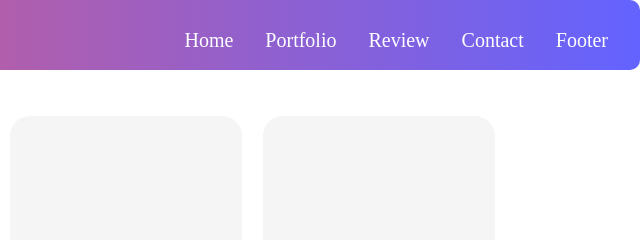
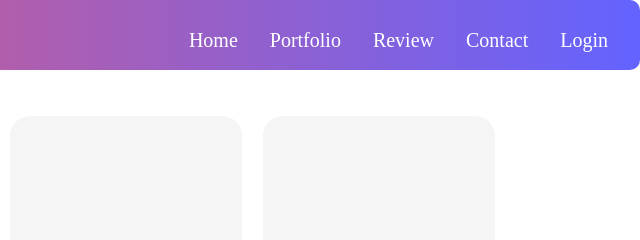
Before and after one commit to STUDENTS-OF-GROUND-REALITY/Live-Project, a plain HTML site: page CategoryPage1.html in a window 1280 px wide. Shown: the top 240 px of the page, 640-1280 px from the left. Drawn offline with Linux system fonts and the light colour scheme; a script that the page names is missing.

Commit message:
nav Changes

```diff
--- a/CategoryPage1.html
+++ b/CategoryPage1.html
@@ -15,7 +15,7 @@
                 <li><a>Portfolio</a></li>
                 <li><a>Review</a></li>
                 <li><a>Contact</a></li>
-                <li><a href="#footer">Footer</a></li>
+                <li><a href="#">Login</a></li>
             </ul>
         </nav>
     </div>
```
